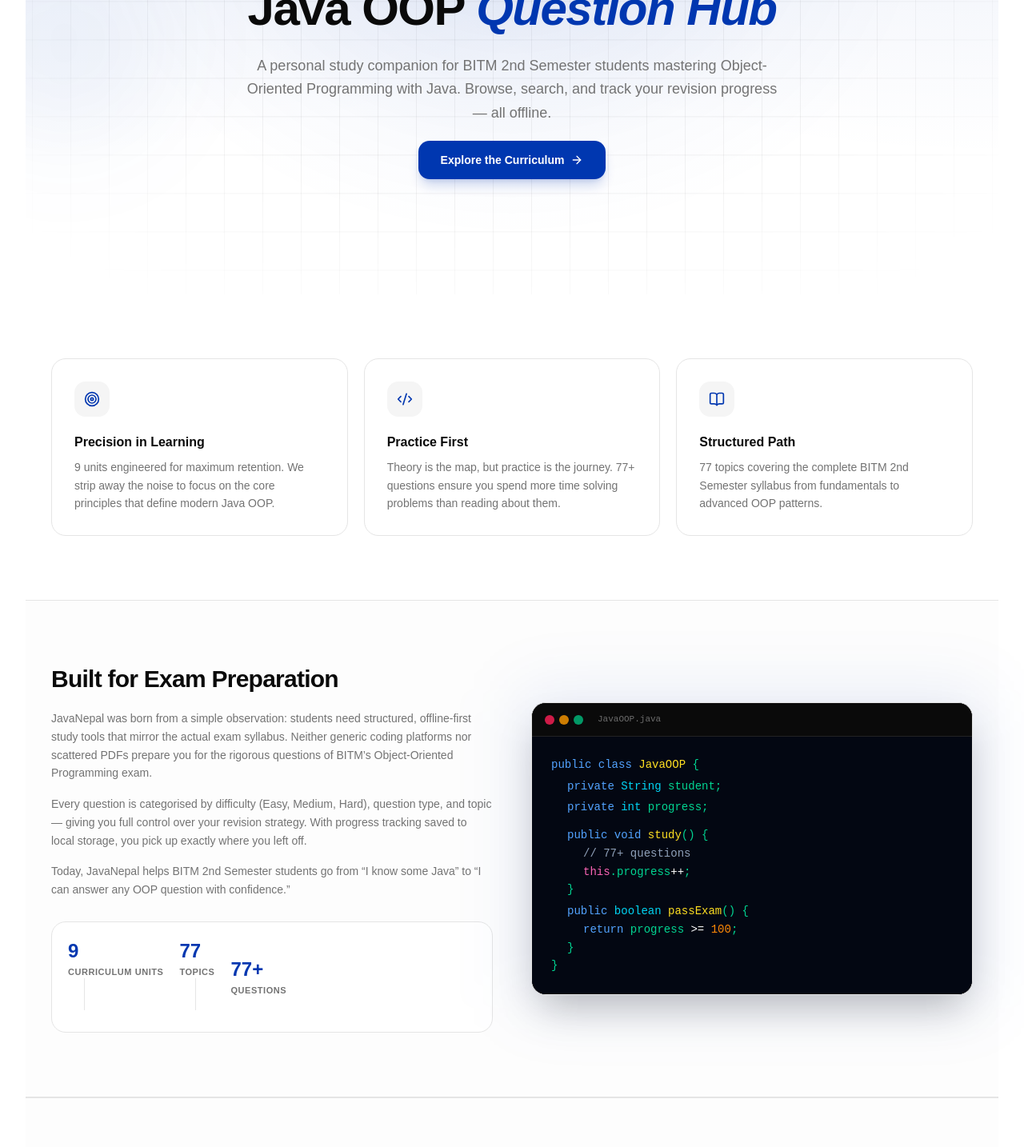
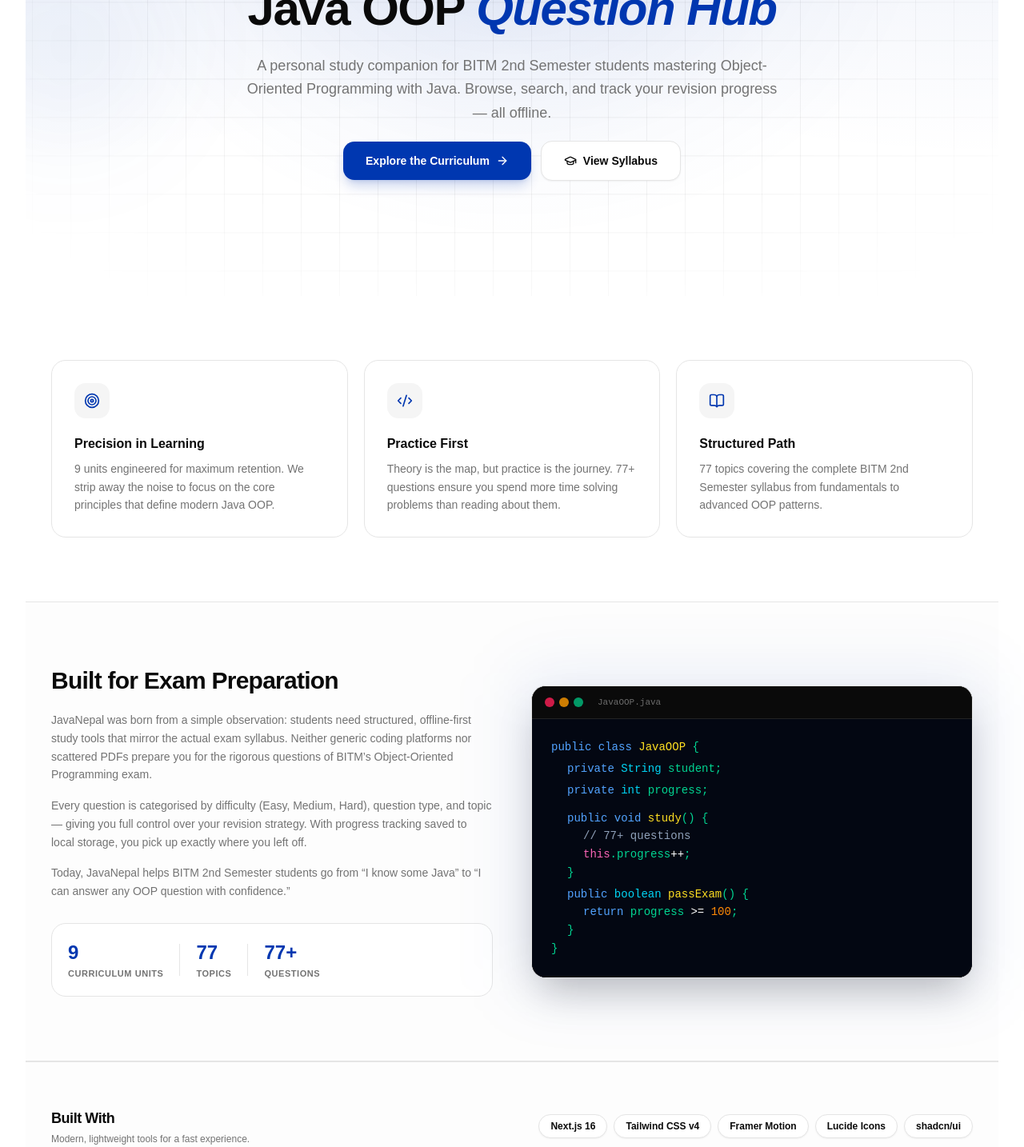
Before and after one commit to rakeshPatel-Dev/javanepal, a Next.js app: page /about in a window 1280 px wide. Shown: the part 298-1732 px from the top of the page at 80% size. Built offline with nearby package versions, Linux system fonts and the light colour scheme.

Commit message:
feat: add View Syllabus buttons to about page and quick access

```diff
--- a/app/about/page.tsx
+++ b/app/about/page.tsx
@@ -1,5 +1,5 @@
 import Link from "next/link"
-import { ArrowRight, BookOpen, Layers, HelpCircle, Search, Bookmark, Database, Globe, Target, Code2, Heart, ExternalLink } from "lucide-react"
+import { ArrowRight, BookOpen, Layers, HelpCircle, Search, Bookmark, Database, Globe, Target, Code2, Heart, ExternalLink, GraduationCap } from "lucide-react"
 import { getGlobalStats } from "@/lib/data"
 import { MotionDiv } from "@/components/common/motion-div"
 import { PersonSchema } from "@/components/seo/person-schema"
@@ -93,13 +93,20 @@
             Programming with Java. Browse, search, and track your revision progress — all offline.
           </MotionDiv>
 
-          <MotionDiv {...fadeUp(0.22)}>
+          <MotionDiv {...fadeUp(0.22)} className="flex flex-col sm:flex-row items-center gap-3">
             <Link
               href="/units"
               className="inline-flex items-center gap-2 px-7 py-3.5 bg-primary text-primary-foreground rounded-xl font-bold shadow-lg shadow-primary/20 hover:brightness-105 hover:-translate-y-0.5 transition-all text-sm"
             >
               Explore the Curriculum
               <ArrowRight className="w-4 h-4" />
+            </Link>
+            <Link
+              href="/syllabus"
+              className="inline-flex items-center gap-2 px-7 py-3.5 bg-card text-foreground border border-border rounded-xl font-bold hover:bg-secondary hover:border-primary/30 hover:-translate-y-0.5 transition-all text-sm shadow-xs"
+            >
+              <GraduationCap className="w-4 h-4" />
+              View Syllabus
             </Link>
           </MotionDiv>
         </div>
@@ -172,13 +179,13 @@
                   { value: stats.totalTopics, label: "Topics" },
                   { value: `${stats.totalQuestions}+`, label: "Questions" },
                 ].map(({ value, label }, i, arr) => (
-                  <span key={label}>
+                  <div key={label} className="flex items-center gap-5">
                     <span className="flex flex-col">
                       <span className="text-2xl font-black text-primary">{value}</span>
                       <span className="text-[11px] font-semibold text-muted-foreground uppercase tracking-wider mt-0.5">{label}</span>
                     </span>
-                    {i < arr.length - 1 && <div className="w-px h-10 bg-border hidden sm:inline-block ml-5" />}
-                  </span>
+                    {i < arr.length - 1 && <div className="w-px h-10 bg-border hidden sm:inline-block" />}
+                  </div>
                 ))}
               </div>
             </MotionDiv>
--- a/components/sections/home/quick-access.tsx
+++ b/components/sections/home/quick-access.tsx
@@ -2,13 +2,14 @@
 
 import Link from "next/link"
 import { motion } from "framer-motion"
-import { Search, Bookmark, BarChart3, ArrowRight } from "lucide-react"
+import { Search, Bookmark, BarChart3, GraduationCap, ArrowRight } from "lucide-react"
 
 export default function QuickAccess() {
   const links = [
     { to: "/search", icon: Search, label: "Search Questions", desc: "Find any question instantly", color: "bg-blue-500/10 text-blue-600 dark:text-blue-400" },
     { to: "/bookmarks", icon: Bookmark, label: "My Bookmarks", desc: "Review saved questions", color: "bg-amber-500/10 text-amber-600 dark:text-amber-400" },
     { to: "/units", icon: BarChart3, label: "All Units", desc: "Complete curriculum overview", color: "bg-emerald-500/10 text-emerald-600 dark:text-emerald-400" },
+    { to: "/syllabus", icon: GraduationCap, label: "View Syllabus", desc: "Full course structure", color: "bg-violet-500/10 text-violet-600 dark:text-violet-400" },
   ]
 
   return (
@@ -17,7 +18,7 @@
         <div className="flex items-center gap-2 mb-6">
           <span className="text-xs font-bold text-muted-foreground uppercase tracking-[0.15em]">Quick Navigation</span>
         </div>
-        <div className="grid grid-cols-1 md:grid-cols-3 gap-4">
+        <div className="grid grid-cols-1 sm:grid-cols-2 md:grid-cols-4 gap-4">
           {links.map(({ to, icon: Icon, label, desc, color }, i) => (
             <motion.div key={to} initial={{ opacity: 0, y: 12 }} animate={{ opacity: 1, y: 0 }} transition={{ delay: i * 0.06, duration: 0.4 }}>
               <Link href={to} className="group flex items-center gap-4 p-5 bg-card border border-border rounded-2xl hover:border-primary/40 hover:shadow-md transition-all duration-300">
```
